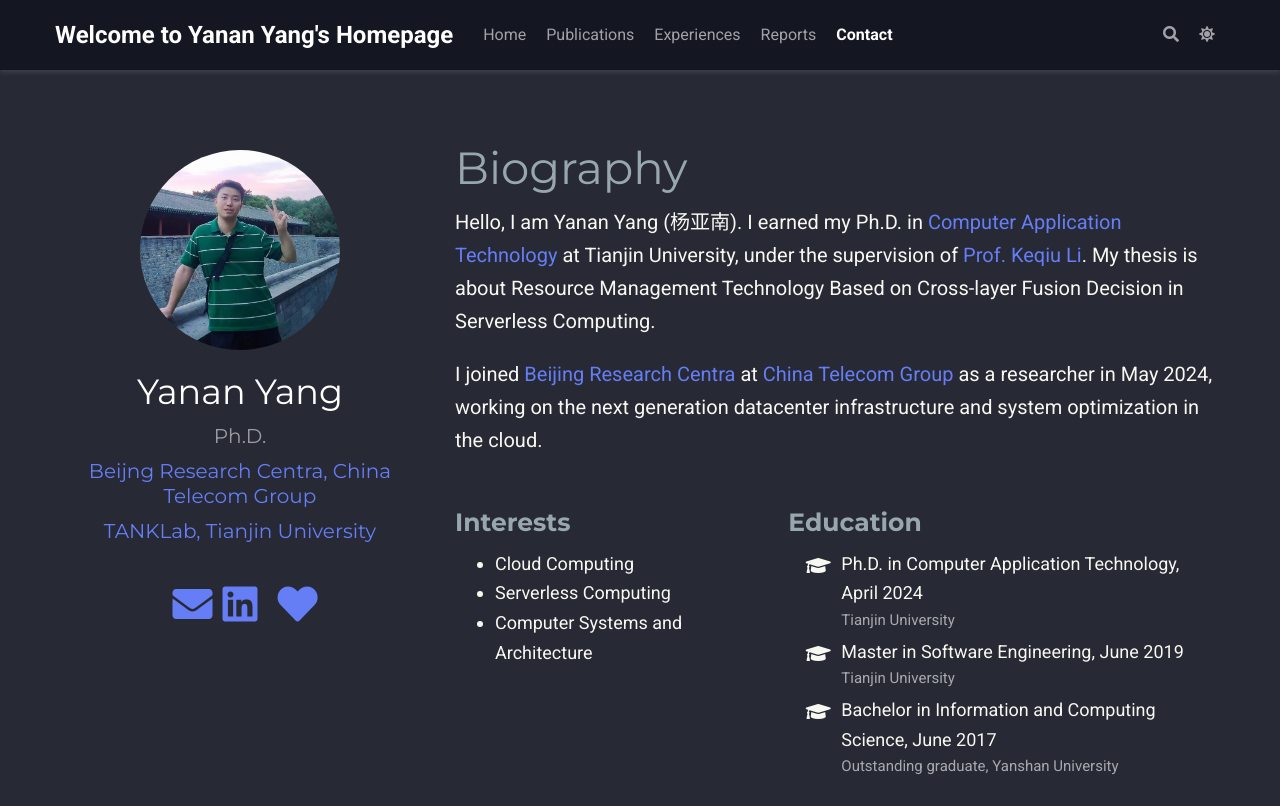
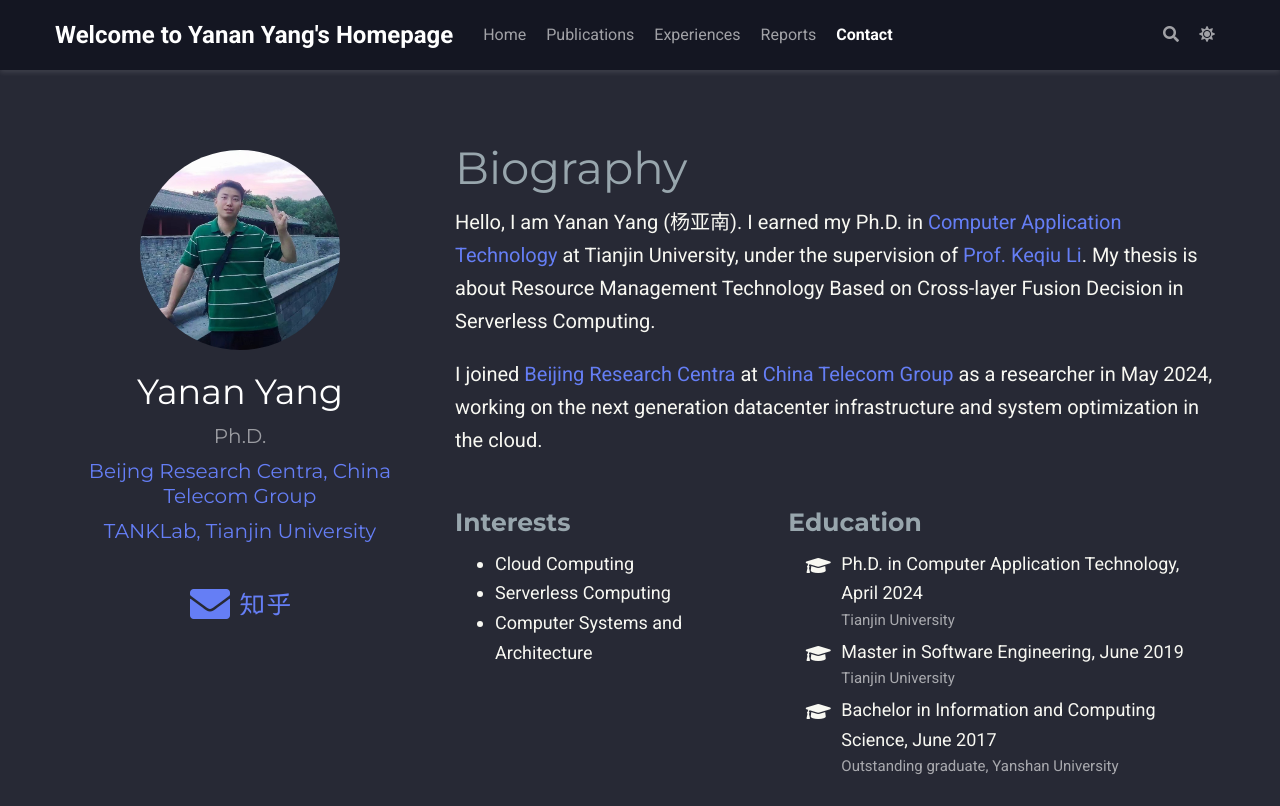
Before and after one commit to ynyang1/ynyang1.github.io, a plain HTML site: page index.html in a window 1280 px wide. Shown: the top 806 px of the page. Drawn offline with nearby package versions, Linux system fonts and the light colour scheme; some icons are missing.

Commit message:
modify index.html

```diff
--- a/index.html
+++ b/index.html
@@ -466,7 +466,7 @@
 
         <li>
           <a itemprop="sameAs" href="/pdf/Resume-yanan.pdf" >
-            <i class="ai ai-cv big-icon"></i>
+            <i class="ai ai-orcid big-icon"></i>
           </a>
         </li>
 
@@ -498,7 +498,7 @@
 
         <li>
           <a itemprop="sameAs" href="https://www.zhihu.com/people/18-32-29-77" target="_blank" rel="noopener">
-            <i class="fab fa-linkedin big-icon"></i>
+            <i class="fab fa-zhihu big-icon"></i>
           </a>
         </li>
 
@@ -526,11 +526,7 @@
 
 
 
-        <li>
-          <a itemprop="sameAs" href="" target="_blank" rel="noopener">
-            <i class="fa fa-heart big-icon"></i>
-          </a>
-        </li>
+
 
       </ul>
 
```
